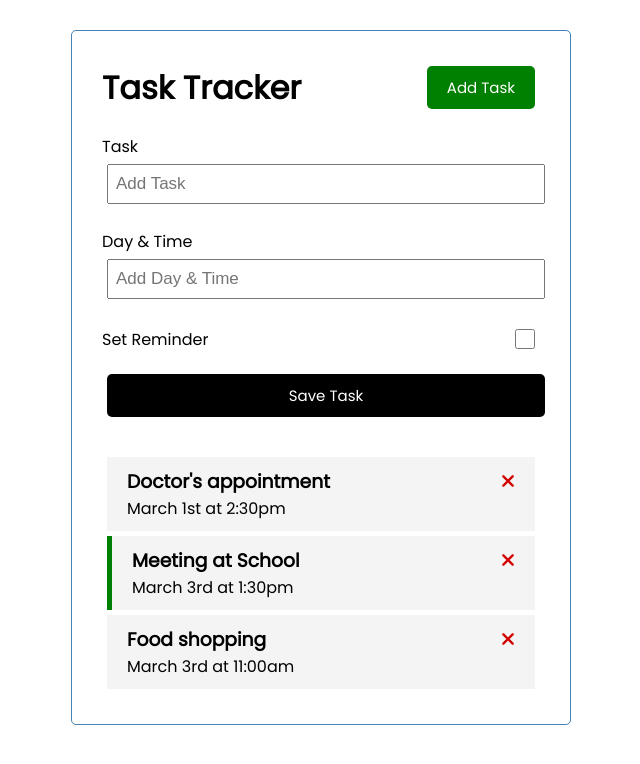
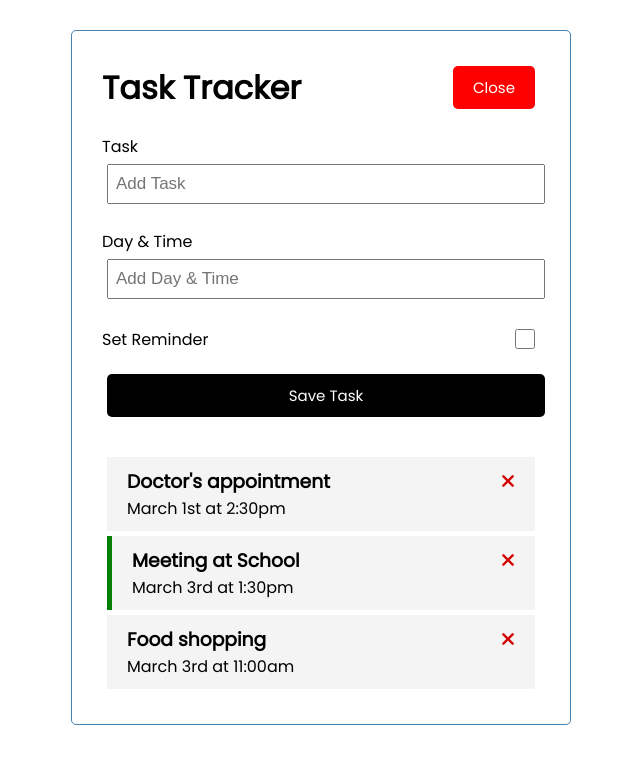
Before and after one commit to 1jds/learning-vue-js-stage-2, a Vue app in the folder vue-practice-project/: page / in a window 1280 px wide. Both pictures are taken after a click on the button "Add Task". Shown: the top 764 px of the page, without its empty margins (319-959 px from the left). Built offline with nearby package versions, Linux system fonts and the light colour scheme.

Commit message:
Test commit

```diff
--- a/vue-practice-project/src/App.vue
+++ b/vue-practice-project/src/App.vue
@@ -1,13 +1,3 @@
-<template>
-  <div class="container">
-    <HeaderComponent @toggle-add-task="toggleAddTask" title="Task Tracker" />
-    <div v-if="showAddTask">
-      <AddTask @add-task="addTask" />
-    </div>
-    <TasksComponent @toggle-reminder="toggleReminder" @delete-task="deleteTask" :tasks="tasks" />
-  </div>
-</template>
-
 <script>
 import AddTask from './components/AddTask.vue';
 import HeaderComponent from './components/HeaderComponent.vue'
@@ -67,6 +57,17 @@ export default {
 }
 </script>
 
+<template>
+  <div class="container">
+    <HeaderComponent @toggle-add-task="toggleAddTask" title="Task Tracker" :showAddTask="showAddTask" />
+    <div v-if="showAddTask">
+      <AddTask @add-task="addTask" />
+    </div>
+    <TasksComponent @toggle-reminder="toggleReminder" @delete-task="deleteTask" :tasks="tasks" />
+  </div>
+</template>
+
+
 <style>
 @import url('https://fonts.googleapis.com/css2?family=Poppins:wght@300;400&display=swap');
 
--- a/vue-practice-project/src/components/ButtonComponent.vue
+++ b/vue-practice-project/src/components/ButtonComponent.vue
@@ -11,7 +11,7 @@ export default {
     },
     methods: {
         onClick() {
-            this.$emit('toggle-add-task')
+            this.$emit('btn-click')
         }
     }
 }
--- a/vue-practice-project/src/components/HeaderComponent.vue
+++ b/vue-practice-project/src/components/HeaderComponent.vue
@@ -1,7 +1,7 @@
 <template>
   <header>
     <h1>{{ title }}</h1>
-    <ButtonComponent @toggle-add-task="$emit('toggle-add-task')" text="Add Task" color="green" />
+    <ButtonComponent @btn-click="$emit('toggle-add-task')" :text="showAddTask ? 'Close' : 'Add Task'" :color="showAddTask ? 'red' : 'green'" />
   </header>
 </template>
 
@@ -12,6 +12,7 @@ export default {
   name: 'HeaderComponent',
   props: {
     title: String,
+    showAddTask: Boolean,
   },
   components: {
     ButtonComponent,
```
